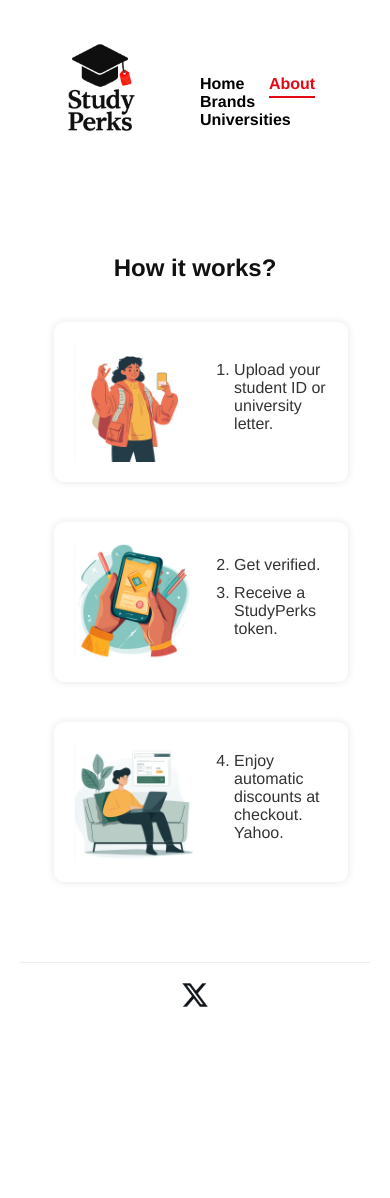
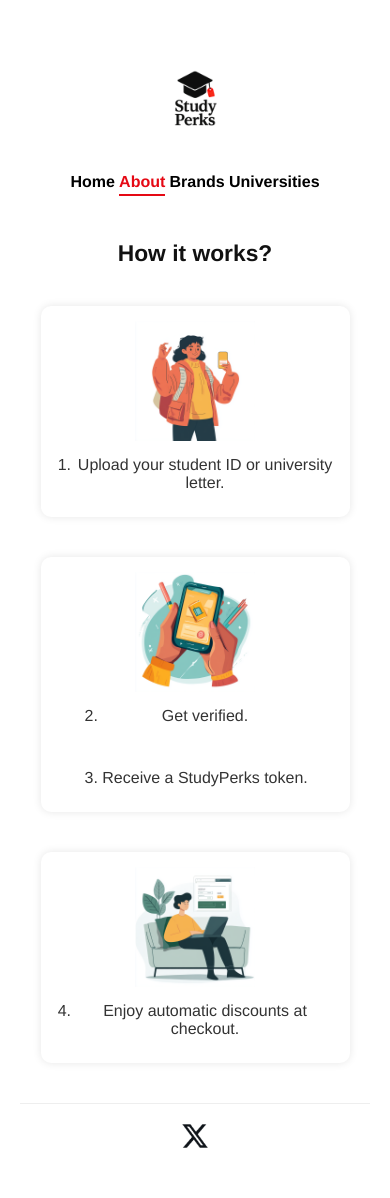
Before and after one commit to sarahwoods89/StudyPerks, a Node server app: page /about in a window 390 px wide. Before the commit the page ends 1007 px from the top, so only its background shows below. Run offline with Node 20, Linux system fonts and the light colour scheme.

Commit message:
mobile responsive

```diff
--- a/public/stylesheets/style.css
+++ b/public/stylesheets/style.css
@@ -252,3 +252,120 @@
   font-size: 1rem;
   color: #333;
 }
+
+/* Default desktop styles (already written) */
+
+
+/* Mobile styles */
+@media (max-width: 768px) {
+  .header-inner {
+    flex-direction: column;
+    align-items: flex-start;
+    padding: 10px;
+  }
+
+  .main-nav {
+    flex-direction: column;
+    gap: 10px;
+    text-align: left;
+  }
+
+  .logo {
+    height: 100px;
+    margin: 0 auto;
+  }
+
+  .tagline {
+    font-size: 1rem;
+    text-align: center;
+  }
+
+  .step-section {
+    flex-direction: column;
+    text-align: center;
+    padding: 20px;
+  }
+
+  .step-section img {
+    margin: 0 auto 10px;
+  }
+
+  .step-text {
+    padding: 0;
+  }
+
+  .form-container {
+    width: 90%;
+    margin: 20px auto;
+  }
+
+  .form-container input,
+  .form-container button {
+    width: 100%;
+    margin: 10px 0;
+  }
+}
+
+@media (max-width: 768px) {
+  body {
+    font-size: 0.95rem;
+  }
+
+  .header-inner {
+    flex-direction: column;
+    align-items: center;
+    padding: 10px 0;
+    text-align: center;
+  }
+
+  .main-nav {
+    flex-direction: column;
+    gap: 12px;
+    align-items: center;
+    margin-top: 10px;
+  }
+
+  .main-nav a {
+    margin: 0;
+    font-size: 1rem;
+  }
+
+  .logo {
+    height: 100px;
+    margin: 10px auto;
+  }
+
+  .tagline {
+    font-size: 1rem;
+    justify-content: center;
+    text-align: center;
+    padding: 0 10px;
+  }
+
+  .upload-form {
+    width: 90%;
+    padding: 20px;
+  }
+
+  .step-section {
+    flex-direction: column;
+    align-items: center;
+    text-align: center;
+    padding: 15px;
+  }
+
+  .step-section img {
+    margin: 0 auto 15px;
+  }
+
+  .about-text {
+    padding: 20px;
+    text-align: center;
+  }
+
+  input[type="file"],
+  input[type="text"],
+  button {
+    width: 100%;
+  }
+}
--- a/views/about.ejs
+++ b/views/about.ejs
@@ -29,6 +29,7 @@
   <div class="step-text">
     <ol start="2">
       <li>Get verified.</li>
+      <br></br>
       <li>Receive a StudyPerks token.</li>
     </ol>
   </div>
@@ -38,7 +39,7 @@
   <img src="/images/automaticDiscount.png" alt="Automatic checkout discount">
   <div class="step-text">
     <ol start="4">
-      <li>Enjoy automatic discounts at checkout. Yahoo.</li>
+      <li>Enjoy automatic discounts at checkout.</li>
     </ol>
   </div>
 </div>
```
